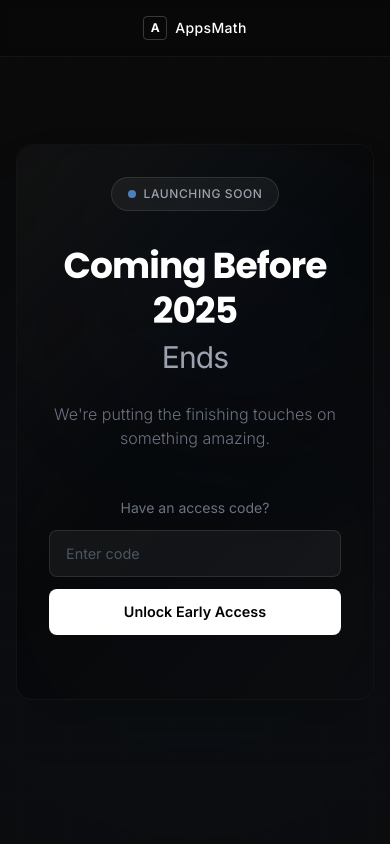
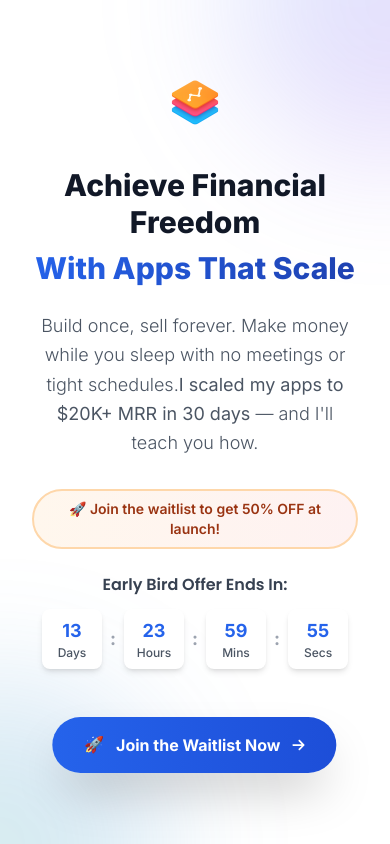
Before and after one commit to ChrolloAce/appsthatscale, a Next.js app: page / in a window 390 px wide. Shown: the top 844 px of the page. Built offline with nearby package versions, Linux system fonts and the light colour scheme.

Commit message:
Add waitlist page and initial styling updates

```diff
--- a/app/page.tsx
+++ b/app/page.tsx
@@ -1,12 +1,10 @@
 import React from 'react'
-import Navbar from '../components/Navbar'
 import WaitlistHero from '../components/WaitlistHero'
 import Footer from '../components/Footer'
 
 export default function Home() {
   return (
-    <main className="min-h-screen bg-[#0a0a0a]">
-      <Navbar />
+    <main className="min-h-screen bg-white">
       <div className="relative">
         {/* Hero Section */}
         <WaitlistHero />
--- a/app/theme.css
+++ b/app/theme.css
@@ -433,300 +433,6 @@ h6 { font-size: var(--text-base); font-weight: var(--font-medium); }
 .text-muted { color: var(--text-muted); }
 .text-white { color: var(--text-white); }
 
-/* ===== DARK TECH MINIMAL THEME ===== */
-
-/* Tech Grid Pattern */
-.tech-grid {
-  background-image:
-    linear-gradient(rgba(255, 255, 255, 0.03) 1px, transparent 1px),
-    linear-gradient(90deg, rgba(255, 255, 255, 0.03) 1px, transparent 1px);
-  background-size: 50px 50px;
-  background-position: center center;
-}
-
-/* Stealth Card */
-.stealth-card {
-  position: relative;
-  box-shadow:
-    0 0 0 1px rgba(255, 255, 255, 0.05),
-    0 20px 40px rgba(0, 0, 0, 0.5);
-}
-
-.stealth-card::before {
-  content: '';
-  position: absolute;
-  inset: 0;
-  border-radius: inherit;
-  background: linear-gradient(
-    135deg,
-    rgba(255, 255, 255, 0.05) 0%,
-    transparent 50%,
-    rgba(255, 255, 255, 0.02) 100%
-  );
-  pointer-events: none;
-}
-
-/* Dark Tech Hero */
-.dark-tech-hero {
-  background: #0a0a0a;
-}
-
-/* ===== WEB3 THEME STYLES (Legacy) ===== */
-
-/* Neon Arc Effect */
-.neon-arc {
-  position: absolute;
-  bottom: 0;
-  left: 50%;
-  transform: translateX(-50%);
-  width: 100%;
-  height: 100%;
-  border-radius: 50% 50% 0 0;
-  background: linear-gradient(90deg,
-    rgba(0, 186, 255, 0.4) 0%,
-    rgba(94, 159, 255, 0.5) 25%,
-    rgba(162, 89, 255, 0.6) 50%,
-    rgba(94, 159, 255, 0.5) 75%,
-    rgba(0, 186, 255, 0.4) 100%
-  );
-  filter: blur(20px);
-  animation: arcPulse 3s ease-in-out infinite;
-}
-
-.neon-arc::before {
-  content: '';
-  position: absolute;
-  top: -10px;
-  left: 10%;
-  right: 10%;
-  height: 4px;
-  background: linear-gradient(90deg,
-    transparent 0%,
-    rgba(0, 186, 255, 0.8) 20%,
-    rgba(162, 89, 255, 0.9) 50%,
-    rgba(0, 186, 255, 0.8) 80%,
-    transparent 100%
-  );
-  box-shadow:
-    0 0 20px rgba(0, 186, 255, 0.8),
-    0 0 40px rgba(162, 89, 255, 0.6),
-    0 0 60px rgba(0, 186, 255, 0.4);
-  border-radius: 50%;
-  animation: glowPulse 2s ease-in-out infinite;
-}
-
-@keyframes arcPulse {
-  0%, 100% {
-    opacity: 0.6;
-    transform: translateX(-50%) scale(1);
-  }
-  50% {
-    opacity: 0.8;
-    transform: translateX(-50%) scale(1.05);
-  }
-}
-
-@keyframes glowPulse {
-  0%, 100% {
-    opacity: 0.6;
-    filter: blur(8px);
-  }
-  50% {
-    opacity: 1;
-    filter: blur(12px);
-  }
-}
-
-/* Particles */
-.particles-container {
-  position: absolute;
-  top: 0;
-  left: 0;
-  width: 100%;
-  height: 100%;
-  pointer-events: none;
-}
-
-.particle {
-  position: absolute;
-  width: 4px;
-  height: 4px;
-  background: linear-gradient(135deg, rgba(0, 186, 255, 0.8), rgba(162, 89, 255, 0.8));
-  border-radius: 50%;
-  box-shadow:
-    0 0 10px rgba(0, 186, 255, 0.8),
-    0 0 20px rgba(162, 89, 255, 0.6);
-  animation: particleFloat 4s ease-in-out infinite;
-}
-
-.particle-1 {
-  bottom: 20%;
-  left: 30%;
-  animation-delay: 0s;
-  animation-duration: 3s;
-}
-
-.particle-2 {
-  bottom: 25%;
-  left: 45%;
-  animation-delay: 0.5s;
-  animation-duration: 3.5s;
-}
-
-.particle-3 {
-  bottom: 30%;
-  left: 55%;
-  animation-delay: 1s;
-  animation-duration: 4s;
-}
-
-.particle-4 {
-  bottom: 20%;
-  left: 65%;
-  animation-delay: 1.5s;
-  animation-duration: 3.2s;
-}
-
-.particle-5 {
-  bottom: 28%;
-  left: 75%;
-  animation-delay: 2s;
-  animation-duration: 3.8s;
-}
-
-@keyframes particleFloat {
-  0%, 100% {
-    transform: translateY(0) scale(1);
-    opacity: 0.4;
-  }
-  25% {
-    transform: translateY(-20px) scale(1.2);
-    opacity: 0.8;
-  }
-  50% {
-    transform: translateY(-40px) scale(1);
-    opacity: 0.6;
-  }
-  75% {
-    transform: translateY(-20px) scale(0.8);
-    opacity: 0.9;
-  }
-}
-
-/* Text Glow Effect */
-.glow-text {
-  text-shadow:
-    0 0 20px rgba(0, 186, 255, 0.3),
-    0 0 40px rgba(94, 159, 255, 0.2),
-    0 0 60px rgba(162, 89, 255, 0.1);
-  animation: textGlow 3s ease-in-out infinite;
-}
-
-@keyframes textGlow {
-  0%, 100% {
-    text-shadow:
-      0 0 20px rgba(0, 186, 255, 0.3),
-      0 0 40px rgba(94, 159, 255, 0.2);
-  }
-  50% {
-    text-shadow:
-      0 0 30px rgba(0, 186, 255, 0.5),
-      0 0 60px rgba(94, 159, 255, 0.3),
-      0 0 80px rgba(162, 89, 255, 0.2);
-  }
-}
-
-/* Slow Pulse Animation */
-@keyframes pulse-slow {
-  0%, 100% {
-    opacity: 0.3;
-    transform: scale(1);
-  }
-  50% {
-    opacity: 0.5;
-    transform: scale(1.1);
-  }
-}
-
-.animate-pulse-slow {
-  animation: pulse-slow 4s cubic-bezier(0.4, 0, 0.6, 1) infinite;
-}
-
-/* Hero Card Enhanced */
-.hero-card {
-  position: relative;
-  background: linear-gradient(
-    135deg,
-    rgba(255, 255, 255, 0.05) 0%,
-    rgba(255, 255, 255, 0.02) 100%
-  );
-  backdrop-filter: blur(40px);
-  -webkit-backdrop-filter: blur(40px);
-}
-
-.hero-card::before {
-  content: '';
-  position: absolute;
-  inset: 0;
-  border-radius: inherit;
-  padding: 1px;
-  background: linear-gradient(
-    135deg,
-    rgba(0, 186, 255, 0.3),
-    rgba(162, 89, 255, 0.2),
-    rgba(0, 186, 255, 0.1)
-  );
-  -webkit-mask: linear-gradient(#fff 0 0) content-box, linear-gradient(#fff 0 0);
-  -webkit-mask-composite: xor;
-  mask-composite: exclude;
-  pointer-events: none;
-}
-
-/* Button Styles */
-.btn-outline {
-  position: relative;
-  overflow: hidden;
-}
-
-.btn-outline::before {
-  content: '';
-  position: absolute;
-  inset: 0;
-  background: linear-gradient(
-    135deg,
-    rgba(0, 186, 255, 0.1),
-    rgba(162, 89, 255, 0.1)
-  );
-  opacity: 0;
-  transition: opacity 0.3s ease;
-}
-
-.btn-outline:hover::before {
-  opacity: 1;
-}
-
-.btn-solid {
-  position: relative;
-  overflow: hidden;
-}
-
-.btn-solid::after {
-  content: '';
-  position: absolute;
-  inset: 0;
-  background: linear-gradient(
-    135deg,
-    rgba(0, 186, 255, 0.3),
-    rgba(162, 89, 255, 0.2)
-  );
-  opacity: 0;
-  transition: opacity 0.3s ease;
-}
-
-.btn-solid:hover::after {
-  opacity: 1;
-}
-
 /* Responsive Design */
 @media (max-width: 768px) {
   :root {
@@ -748,12 +454,4 @@ h6 { font-size: var(--text-base); font-weight: var(--font-medium); }
   .card-comfortable {
     padding: var(--space-4);
   }
-
-  .neon-arc {
-    width: 120%;
-  }
-
-  .hero-card {
-    padding: 2rem 1rem !important;
-  }
 }
--- a/components/Navbar.tsx
+++ b/components/Navbar.tsx
@@ -1,19 +1,19 @@
 'use client'
 
 import React from 'react'
-import Link from 'next/link'
 
 const Navbar: React.FC = () => {
   return (
-    <nav className="fixed top-0 left-0 right-0 z-50 backdrop-blur-sm bg-black/20 border-b border-white/5">
-      <div className="max-w-7xl mx-auto px-8 py-4">
-        <div className="flex justify-center items-center">
-          {/* Logo - Centered and Minimal */}
-          <div className="flex items-center gap-2">
-            <div className="w-6 h-6 rounded border border-white/20 flex items-center justify-center">
-              <span className="text-white font-bold text-xs">A</span>
-            </div>
-            <span className="text-white font-medium text-sm tracking-wide">AppsMath</span>
+    <nav className="fixed top-0 left-0 right-0 z-50 bg-white/80 backdrop-blur-md border-b border-gray-200">
+      <div className="max-w-7xl mx-auto px-4 sm:px-6 lg:px-8">
+        <div className="flex justify-center items-center h-16">
+          {/* Logo */}
+          <div className="flex-shrink-0">
+            <img
+              src="/toplogo.png"
+              alt="Apps That Scale"
+              className="h-10 w-auto"
+            />
           </div>
         </div>
       </div>
--- a/components/WaitlistHero.tsx
+++ b/components/WaitlistHero.tsx
@@ -1,32 +1,27 @@
 'use client'
 
 import React, { useState, useEffect } from 'react'
+import Link from 'next/link'
+import { FontAwesomeIcon } from '@fortawesome/react-fontawesome'
+import { faArrowRight } from '@fortawesome/free-solid-svg-icons'
 
 const WaitlistHero: React.FC = () => {
-  // Avatar images for social proof
-  const avatars = [
-    'https://i.pravatar.cc/150?img=1',
-    'https://i.pravatar.cc/150?img=2',
-    'https://i.pravatar.cc/150?img=3',
-    'https://i.pravatar.cc/150?img=4',
-    'https://i.pravatar.cc/150?img=5'
-  ]
-
   const [timeLeft, setTimeLeft] = useState({
     days: 0,
     hours: 0,
     minutes: 0,
     seconds: 0
-  })
+  });
 
   useEffect(() => {
-    // Set target date to November 30, 2025, 23:59:59
-    const targetDate = new Date('2025-11-30T23:59:59')
+    // Set target date to 14 days from now
+    const targetDate = new Date();
+    targetDate.setDate(targetDate.getDate() + 14);
 
     const calculateTimeLeft = () => {
-      const now = new Date().getTime()
-      const target = targetDate.getTime()
-      const difference = target - now
+      const now = new Date().getTime();
+      const target = targetDate.getTime();
+      const difference = target - now;
 
       if (difference > 0) {
         setTimeLeft({
@@ -34,73 +29,108 @@ const WaitlistHero: React.FC = () => {
           hours: Math.floor((difference % (1000 * 60 * 60 * 24)) / (1000 * 60 * 60)),
           minutes: Math.floor((difference % (1000 * 60 * 60)) / (1000 * 60)),
           seconds: Math.floor((difference % (1000 * 60)) / 1000)
-        })
-      } else {
-        setTimeLeft({ days: 0, hours: 0, minutes: 0, seconds: 0 })
+        });
       }
-    }
+    };
 
-    calculateTimeLeft()
-    const timer = setInterval(calculateTimeLeft, 1000)
+    calculateTimeLeft();
+    const timer = setInterval(calculateTimeLeft, 1000);
 
-    return () => clearInterval(timer)
-  }, [])
+    return () => clearInterval(timer);
+  }, []);
 
   return (
-    <section className="relative min-h-screen flex items-center justify-center px-4 py-20 overflow-hidden dark-tech-hero">
-      {/* Pure Black Background with Subtle Grid */}
-      <div className="absolute inset-0 bg-[#0a0a0a]"></div>
-      <div className="absolute inset-0 tech-grid opacity-20"></div>
-
-      {/* Subtle Glow Effects - Very Muted */}
-      <div className="absolute inset-0 overflow-hidden opacity-5">
-        <div className="absolute top-1/3 left-1/2 -translate-x-1/2 w-[600px] h-[600px] rounded-full bg-blue-500 blur-[150px]"></div>
+    <section className="relative min-h-screen flex items-center justify-center px-4 sm:px-6 lg:px-8 overflow-hidden">
+      {/* Background Elements */}
+      <div className="absolute inset-0 overflow-hidden">
+        <div className="absolute -top-40 -right-40 w-80 h-80 rounded-full bg-gradient-to-br from-blue-400/20 to-purple-600/20 blur-3xl"></div>
+        <div className="absolute -bottom-40 -left-40 w-80 h-80 rounded-full bg-gradient-to-tr from-green-400/20 to-blue-600/20 blur-3xl"></div>
       </div>
 
-      {/* Hero Container - Minimal and Centered */}
-      <div className="relative w-full max-w-3xl mx-auto">
-        <div className="stealth-card backdrop-blur-sm bg-black/40 rounded-2xl shadow-2xl border border-white/5 p-8 md:p-12 overflow-hidden">
+      <div className="relative w-full max-w-5xl mx-auto text-center">
+        {/* Logo/Brand */}
+        <div className="mb-8 sm:mb-12">
+          <img
+            src="/toplogo.png"
+            alt="Apps That Scale"
+            className="mx-auto h-16 sm:h-20 lg:h-24 w-auto mb-6 sm:mb-8"
+          />
+        </div>
 
-          {/* Subtle Corner Glow */}
-          <div className="absolute top-0 right-0 w-64 h-64 bg-blue-500/5 blur-[100px] rounded-full"></div>
+                {/* Main Headline - Better mobile sizing */}
+        <h1 className="text-3xl sm:text-5xl lg:text-6xl xl:text-7xl font-extrabold text-gray-900 mb-6 sm:mb-8 leading-tight px-2">
+          <span className="block mb-2 sm:mb-3">Achieve Financial Freedom</span>
+          <span className="block bg-gradient-to-r from-blue-600 to-blue-800 bg-clip-text text-transparent">
+            With Apps That Scale
+          </span>
+        </h1>
 
-          {/* Content */}
-          <div className="relative z-10 text-center">
-            {/* Minimal Badge */}
-            <div className="flex items-center justify-center mb-8">
-              <div className="inline-flex items-center px-4 py-2 rounded-full bg-white/5 border border-white/10">
-                <div className="w-2 h-2 rounded-full bg-blue-400 mr-2 animate-pulse"></div>
-                <span className="text-xs text-gray-400 font-medium uppercase tracking-wider">Launching Soon</span>
+        {/* Updated Subheadline - Better mobile sizing */}
+        <p className="text-lg sm:text-xl lg:text-2xl text-gray-600 mb-8 sm:mb-12 max-w-3xl mx-auto leading-relaxed font-light px-4">
+          Build once, sell forever. Make money while you sleep with no meetings or tight schedules.
+          <br className="hidden sm:block" />
+          <strong>I scaled my apps to $20K+ MRR in 30 days</strong> — and I'll teach you how.
+        </p>
+
+        {/* Launch Discount Offer - Mobile responsive */}
+        <div className="mb-6 sm:mb-8 px-4">
+          <div className="inline-flex items-center px-4 sm:px-6 py-2 sm:py-3 rounded-full bg-gradient-to-r from-orange-50 to-red-50 border-2 border-orange-200">
+            <span className="text-sm sm:text-base lg:text-lg font-semibold text-orange-800">
+              🚀 Join the waitlist to get 50% OFF at launch!
+            </span>
+          </div>
+        </div>
+
+        {/* Countdown Timer - Mobile optimized */}
+        <div className="mb-12 sm:mb-16 px-4">
+          <div className="mb-3 sm:mb-4">
+            <h3 className="text-base sm:text-lg font-semibold text-gray-700 mb-2">Early Bird Offer Ends In:</h3>
+          </div>
+          <div className="flex justify-center items-center space-x-2 sm:space-x-4 lg:space-x-6">
+            <div className="text-center">
+              <div className="bg-white rounded-lg sm:rounded-xl shadow-md px-2 sm:px-4 py-2 sm:py-3 min-w-[60px] sm:min-w-[80px]">
+                <div className="text-lg sm:text-2xl lg:text-3xl font-bold text-blue-600">{String(timeLeft.days).padStart(2, '0')}</div>
+                <div className="text-xs sm:text-sm text-gray-600 font-medium">Days</div>
               </div>
             </div>
-
-            {/* Main Heading - Minimal and Bold */}
-            <h1 className="text-4xl md:text-5xl lg:text-6xl font-bold text-white mb-6 leading-tight tracking-tight">
-              Coming Before 2025
-              <br />
-              <span className="text-gray-400 text-3xl md:text-4xl font-normal">Ends</span>
-            </h1>
-
-            {/* Subheading - Subtle */}
-            <p className="text-base md:text-lg text-gray-500 mb-12 max-w-md mx-auto font-light">
-              We're putting the finishing touches on something amazing.
-            </p>
-
-            {/* Access Code Section - Minimal */}
-            <div className="mb-8">
-              <p className="text-sm text-gray-500 mb-3">Have an access code?</p>
-              <div className="max-w-md mx-auto">
-                <input
-                  type="text"
-                  placeholder="Enter code"
-                  className="w-full px-4 py-3 bg-white/5 border border-white/10 rounded-lg text-white placeholder-gray-600 focus:outline-none focus:border-white/20 transition-colors mb-3"
-                />
-                <button className="w-full px-8 py-3 bg-white text-black font-semibold rounded-lg hover:bg-gray-100 transition-all duration-200">
-                  Unlock Early Access
-                </button>
+            <div className="text-lg sm:text-2xl text-gray-400 font-bold">:</div>
+            <div className="text-center">
+              <div className="bg-white rounded-lg sm:rounded-xl shadow-md px-2 sm:px-4 py-2 sm:py-3 min-w-[60px] sm:min-w-[80px]">
+                <div className="text-lg sm:text-2xl lg:text-3xl font-bold text-blue-600">{String(timeLeft.hours).padStart(2, '0')}</div>
+                <div className="text-xs sm:text-sm text-gray-600 font-medium">Hours</div>
+              </div>
+            </div>
+            <div className="text-lg sm:text-2xl text-gray-400 font-bold">:</div>
+            <div className="text-center">
+              <div className="bg-white rounded-lg sm:rounded-xl shadow-md px-2 sm:px-4 py-2 sm:py-3 min-w-[60px] sm:min-w-[80px]">
+                <div className="text-lg sm:text-2xl lg:text-3xl font-bold text-blue-600">{String(timeLeft.minutes).padStart(2, '0')}</div>
+                <div className="text-xs sm:text-sm text-gray-600 font-medium">Mins</div>
+              </div>
+            </div>
+            <div className="text-lg sm:text-2xl text-gray-400 font-bold">:</div>
+            <div className="text-center">
+              <div className="bg-white rounded-lg sm:rounded-xl shadow-md px-2 sm:px-4 py-2 sm:py-3 min-w-[60px] sm:min-w-[80px]">
+                <div className="text-lg sm:text-2xl lg:text-3xl font-bold text-blue-600">{String(timeLeft.seconds).padStart(2, '0')}</div>
+                <div className="text-xs sm:text-sm text-gray-600 font-medium">Secs</div>
               </div>
             </div>
           </div>
+        </div>
+
+        {/* Animated CTA Button */}
+        <div className="flex justify-center px-4">
+          <Link href="/join-waitlist" className="group">
+            <button className="bg-gradient-to-r from-blue-600 to-blue-700 hover:from-blue-700 hover:to-blue-800 text-white font-bold py-4 px-8 sm:px-12 rounded-full shadow-2xl hover:shadow-blue-500/25 transition-all duration-300 transform hover:scale-105 animate-shake hover:animate-glow flex items-center gap-3 text-base sm:text-lg lg:text-xl relative overflow-hidden">
+              <span className="animate-bounce">🚀</span>
+              Join the Waitlist Now
+              <FontAwesomeIcon
+                icon={faArrowRight}
+                className="text-sm group-hover:transform group-hover:translate-x-1 transition-transform duration-200"
+              />
+              {/* Shimmer effect */}
+              <div className="absolute inset-0 -top-[1px] -bottom-[1px] bg-gradient-to-r from-transparent via-white/20 to-transparent -skew-x-12 animate-shimmer opacity-0 group-hover:opacity-100 transition-opacity duration-300"></div>
+            </button>
+          </Link>
         </div>
       </div>
     </section>
```
Also changed, not shown: app/layout.tsx (+0 -8 lines), components/Footer.tsx (+8 -3 lines).
